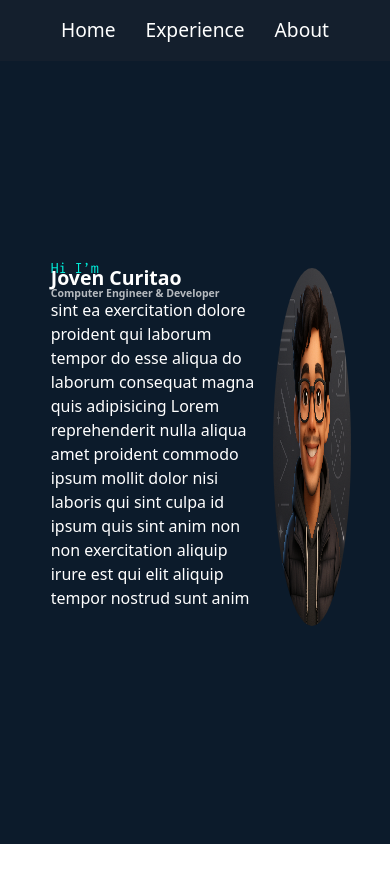
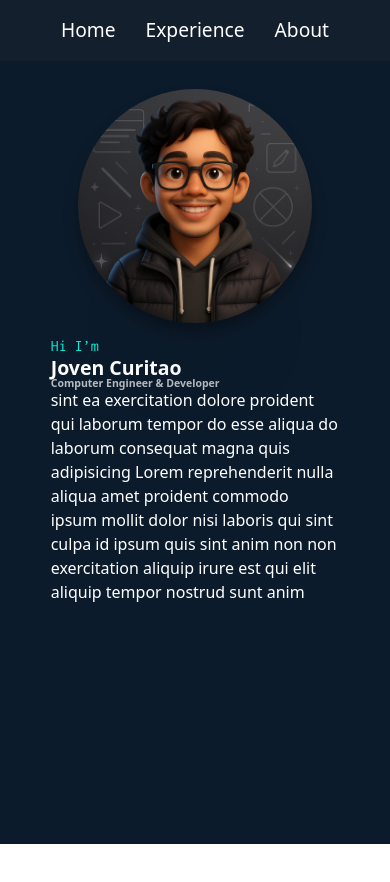
Before and after one commit to joven0015/joven-curitao, a React (Create React App) app: page / in a window 390 px wide. Shown: the top 882 px of the page. Built offline with nearby package versions, Linux system fonts and the light colour scheme.

Commit message:
Initial Design Hero section

```diff
--- a/public/index.html
+++ b/public/index.html
@@ -9,6 +9,7 @@
       href="https://fonts.googleapis.com/css2?family=Inconsolata:wght@200..900&display=swap"
       rel="stylesheet"
     />
+
     <meta name="viewport" content="width=device-width, initial-scale=1" />
     <meta name="theme-color" content="#000000" />
     <meta
--- a/src/components/Header/Header.css
+++ b/src/components/Header/Header.css
@@ -3,8 +3,9 @@
   padding-top: 6vh;
   height: 100vh;
   background-color: #0c1b2b;
-  display: grid;
-  place-items: center;
+  display: flex;
+  justify-content: center;
+  align-items: center;
 }
 
 #hero{
@@ -13,7 +14,6 @@
   display: flex;
 }
 #Hi {
-  line-height: 0;
   color: #00F2DE;
   font-family: "Inconsolata", monospace;
   animation: fromRight 1s,fadeIn 1s ease-out forwards; /* Animation on #fullName */
@@ -46,6 +46,7 @@
   padding: 0vw 3vw;
 }
 #intro_img{
+  flex-direction: column;
   width: 100%;;
   height: auto;
   display: flex;
@@ -56,11 +57,29 @@
    border-radius: 50%;
    width: 20vw;
   height: auto;
-   transition: transform .2s;  /* Smooth transition for the flip */
+   transition: transform 1s;  /* Smooth transition for the flip */
   transform-style: preserve-3d;  /* Preserve 3D space */
   position: relative;
+    animation: rotateY 2s; /* Animation on #fullName */
+     box-shadow: 0 10px 15px rgba(0, 0, 0, 0.3);
+  z-index: 2;
 }
-    #intro_img img:hover {
+
+.ball-shadow {
+  width: 21vw;
+  height: 3vw;
+  background: rgba(0, 0, 0, 0.6);
+  filter: blur(5vh);
+  border-radius: 50%;
+  z-index: 1;
+  animation: rotate 1.9s; /* Animation on #fullName */
+  transition: transform .7s;
+}
+ #intro_img img:hover ~ .ball-shadow {
+  transform: rotate(180deg);
+}
+
+    #intro_img img:hover  {
       transform: rotateY(180deg);  /* Flip the image 180 degrees horizontally on hover */
     }
 @keyframes fromRight {
@@ -71,7 +90,22 @@
     transform: translateX(0); /* Ends at its original position */
   }
 }
-
+@keyframes rotateY {
+  from {
+    transform: rotate(0deg);
+  }
+  to {
+    transform: rotateY(1440deg);
+  }
+}
+@keyframes rotate {
+  from {
+    transform: rotate(0deg);
+  }
+  to {
+    transform: rotate(1440deg);
+  }
+}
 @keyframes fadeIn {
   from {
     opacity: 0; /* Starts invisible */
@@ -89,8 +123,33 @@
   }
 }
 
-@media (max-width: 981px) and (max-height: 832px) {
+@media (max-width: 1100px)  {
+  /* Header CSS */
+
   #hero{
+    height: 85vh;
     flex-wrap: wrap;
+    flex-direction: column-reverse;
+    justify-content: start;
   }
+  #intro_img{
+    align-items: center;
+  }
+
+#intro_img img{
+
+   width: 60vw;
+  height: auto;
 }
+
+}
+@media (max-width: 260px){
+
+#description {
+  font-size: 7vw;}
+#intro_img img{
+   width: 60vw;
+  height: auto;
+}
+
+}
--- a/src/components/Header/Header.js
+++ b/src/components/Header/Header.js
@@ -23,6 +23,7 @@ function Header() {
         </div>
         <div id="intro_img">
           <img src={Avatar} alt="Avatar"></img>
+          <div class="ball-shadow"></div>
         </div>
       </div>
     </header>
```
Also changed, not shown: src/index.js (+6 -6 lines), 1 other file (tests, documents, lock files or other folders).
